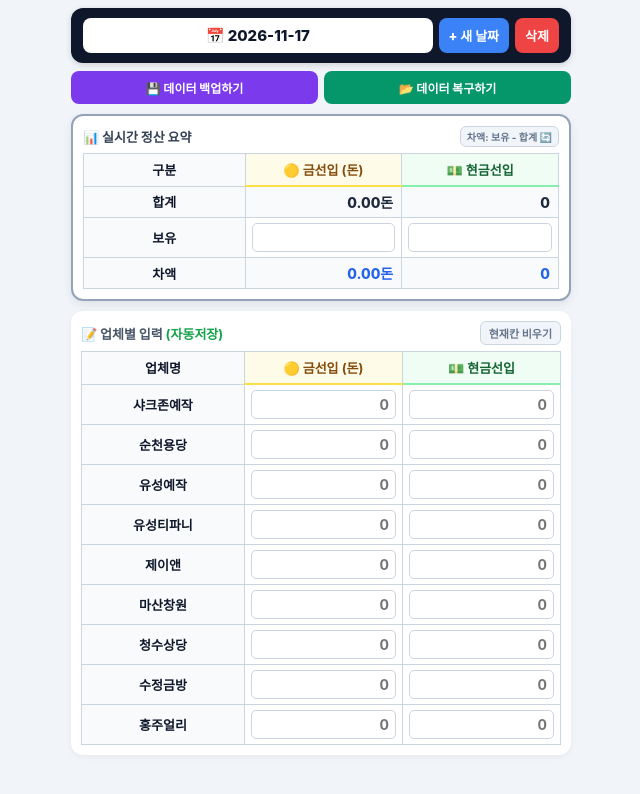
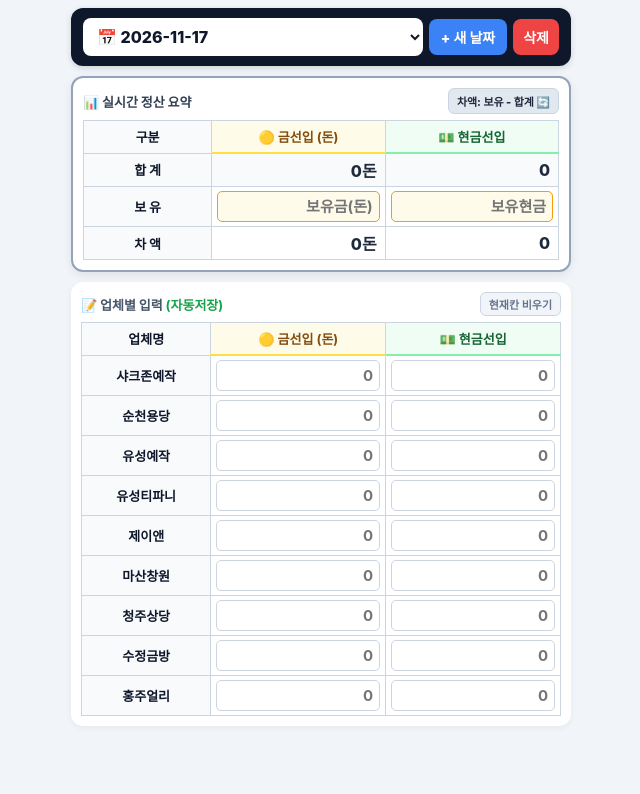
Before and after one commit to Gooam/note, a plain HTML site: page index.html in a window 1280 px wide. Shown: the whole page, without its empty margins (319-959 px from the left). Drawn offline with Linux system fonts and the light colour scheme.

Commit message:
Update index.html

```diff
--- a/index.html
+++ b/index.html
@@ -3,7 +3,7 @@
 <head>
   <meta charset="UTF-8">
   <meta name="viewport" content="width=device-width, initial-scale=1.0, maximum-scale=1.0, user-scalable=no">
-  <title>금선입 장부</title>
+  <title>선입 정산 장부</title>
   <style>
     :root {
       --bg: #f1f5f9;
@@ -18,83 +18,85 @@
       --border: #cbd5e1;
       --blue: #2563eb;
       --red: #dc2626;
-      --purple: #7c3aed;
     }
     * { box-sizing: border-box; font-family: -apple-system, BlinkMacSystemFont, "Malgun Gothic", sans-serif; }
     body { margin: 0; padding: 8px; background: var(--bg); color: #1e293b; }
     .container { max-width: 500px; margin: 0 auto; padding-bottom: 40px; }
 
-    /* 상단 날짜 선택 바 (원래 버튼 배치 유지) */
+    /* 상단 날짜 선택 및 추가 바 */
     .header-bar {
       background: var(--primary); color: #fff; padding: 10px 12px;
       border-radius: 12px; display: flex; justify-content: space-between;
-      align-items: center; gap: 6px; margin-bottom: 8px;
+      align-items: center; gap: 6px; margin-bottom: 10px;
       box-shadow: 0 2px 6px rgba(0,0,0,0.15);
     }
-    .date-select-btn {
-      flex: 1; padding: 8px 6px; font-size: 15px; font-weight: 800;
-      border-radius: 8px; border: none; background: #fff; color: #0f172a; text-align: center; cursor: pointer;
+    .date-select {
+      flex: 1; padding: 8px 10px; font-size: 16px; font-weight: 800;
+      border-radius: 8px; border: none; background: #fff; color: #0f172a;
     }
     .btn {
-      padding: 8px 10px; border-radius: 8px; border: none;
-      font-weight: 800; font-size: 13px; cursor: pointer; white-space: nowrap;
+      padding: 8px 12px; border-radius: 8px; border: none;
+      font-weight: 800; font-size: 14px; cursor: pointer; white-space: nowrap;
     }
     .btn-add { background: #3b82f6; color: #fff; }
-    .btn-del { background: #ef4444; color: #fff; }
+    .btn-del { background: #ef4444; color: #fff; padding: 8px 10px; }
 
-    /* 안전한 백업/복구 버튼 바 추가 */
-    .backup-bar {
-      display: flex; gap: 6px; margin-bottom: 10px;
-    }
-    .btn-backup { flex: 1; background: var(--purple); color: #fff; padding: 8px; border-radius: 8px; border: none; font-weight: 800; font-size: 12px; cursor: pointer; }
-    .btn-restore { flex: 1; background: #059669; color: #fff; padding: 8px; border-radius: 8px; border: none; font-weight: 800; font-size: 12px; cursor: pointer; }
-
-    /* 날짜 선택 목록 팝업 (원래 쓰시던 형태) */
+    /* 날짜 선택 달력 팝업 */
     .modal-bg {
       display: none; position: fixed; top: 0; left: 0; width: 100%; height: 100%;
       background: rgba(0,0,0,0.5); z-index: 100; align-items: center; justify-content: center;
     }
     .modal-box {
-      background: #fff; padding: 18px; border-radius: 14px; width: 90%; max-width: 360px;
-      box-shadow: 0 10px 25px rgba(0,0,0,0.25); text-align: center;
+      background: #fff; padding: 20px; border-radius: 14px; width: 88%; max-width: 340px;
+      text-align: center; box-shadow: 0 10px 25px rgba(0,0,0,0.2);
     }
-    .modal-box h3 { margin: 0 0 12px; font-size: 16px; color: #0f172a; }
-    .modal-list { max-height: 260px; overflow-y: auto; margin-bottom: 14px; border: 1px solid #cbd5e1; border-radius: 8px; text-align: left; }
-    .modal-item { padding: 12px 14px; border-bottom: 1px solid #f1f5f9; font-size: 15px; font-weight: 700; cursor: pointer; display: flex; justify-content: space-between; align-items: center; }
-    .modal-item:hover { background: #eff6ff; }
-    .modal-item.active { background: #eff6ff; color: #2563eb; }
+    .modal-box h3 { margin: 0 0 12px; font-size: 17px; }
+    .modal-box input[type="date"] {
+      width: 100%; padding: 10px; font-size: 17px; font-weight: 700;
+      border: 2px solid #cbd5e1; border-radius: 8px; margin-bottom: 14px;
+    }
+    .modal-btns { display: flex; gap: 8px; }
+    .modal-btns button { flex: 1; padding: 10px; font-size: 15px; font-weight: 700; border-radius: 8px; border: none; cursor: pointer; }
 
-    /* 상단 요약 전광판 */
+    /* 상단 고정 요약 전광판 */
     .summary-card {
       background: var(--card); border-radius: 12px; padding: 10px;
       margin-bottom: 10px; box-shadow: 0 3px 10px rgba(0,0,0,0.08);
-      border: 2px solid #94a3b8;
+      border: 2px solid #94a3b8; position: sticky; top: 4px; z-index: 10;
     }
     .summary-header {
       display: flex; justify-content: space-between; align-items: center;
       margin-bottom: 6px; font-size: 13px; font-weight: 800; color: #334155;
     }
+    .formula-btn {
+      background: #e2e8f0; border: 1px solid #cbd5e1; border-radius: 6px;
+      padding: 4px 8px; font-size: 11px; font-weight: 800; color: #1e293b; cursor: pointer;
+    }
 
     table { width: 100%; border-collapse: collapse; table-layout: fixed; }
-    th, td { border: 1px solid var(--border); padding: 5px 6px; text-align: center; vertical-align: middle; }
-    .col-name { width: 34%; font-weight: 800; font-size: 13px; background: #f8fafc; color: #0f172a; }
-    .col-val { width: 33%; }
-    .col-memo { width: 33%; }
+    th, td { border: 1px solid var(--border); padding: 4px 5px; text-align: center; vertical-align: middle; }
+    .col-name { width: 27%; font-weight: 800; font-size: 13px; background: #f8fafc; color: #0f172a; }
+    .col-gold { width: 36.5%; }
+    .col-cash { width: 36.5%; }
 
     .th-gold { background: var(--gold-bg); color: var(--gold-text); font-size: 13px; border-bottom: 2px solid var(--gold-border); padding: 6px 4px; }
     .th-cash { background: var(--cash-bg); color: var(--cash-text); font-size: 13px; border-bottom: 2px solid var(--cash-border); padding: 6px 4px; }
 
-    .sum-val { font-size: 14px; font-weight: 800; background: #f8fafc; text-align: right; padding-right: 8px; }
+    .sum-val { font-size: 16px; font-weight: 800; background: #f8fafc; text-align: right; padding-right: 8px; }
+    .diff-val { font-size: 16px; font-weight: 800; text-align: right; padding-right: 8px; background: #fff; }
+    .plus { color: var(--blue); }
+    .minus { color: var(--red); }
 
-    /* 입력칸 스타일 */
+    /* 숫자 입력칸 스타일 (폭 줄임) */
     .num-input {
-      width: 100%; padding: 5px 6px; font-size: 14px; font-weight: 700;
+      width: 100%; padding: 5px 6px; font-size: 15px; font-weight: 700;
       text-align: right; border: 1px solid #cbd5e1; border-radius: 5px;
       background: #fff; color: #0f172a; outline: none;
     }
     .num-input:focus { border: 2px solid #2563eb; background: #eff6ff; }
+    .hold-input { background: #fffbeb; border: 1.5px solid #f59e0b; }
 
-    /* 입력 리스트 카드 */
+    /* 업체 리스트 카드 */
     .list-card {
       background: var(--card); border-radius: 12px; padding: 10px;
       box-shadow: 0 2px 6px rgba(0,0,0,0.05); margin-bottom: 12px;
@@ -112,55 +114,48 @@
 <body>
 
 <div class="container">
-  <!-- 1. 상단 날짜 선택 바 -->
+  <!-- 1. 상단 날짜 선택 및 추가 -->
   <div class="header-bar">
-    <button class="date-select-btn" id="dateSelectBtn" onclick="openDateModal()">📅 날짜 선택</button>
-    <button class="btn btn-add" onclick="addNewDate()">+ 새 날짜</button>
+    <select id="dateSelect" class="date-select" onchange="changeDate(this.value)"></select>
+    <button class="btn btn-add" onclick="openDateModal()">+ 새 날짜</button>
     <button class="btn btn-del" onclick="deleteCurrentDate()">삭제</button>
   </div>
 
-  <!-- 안전한 백업 및 복구 버튼 바 -->
-  <div class="backup-bar">
-    <button class="btn-backup" onclick="backupDataFile()">💾 데이터 백업하기</button>
-    <button class="btn-restore" onclick="triggerRestoreFile()">📂 데이터 복구하기</button>
-    <input type="file" id="restoreFileObj" style="display:none" accept=".json" onchange="restoreDataFile(event)">
-  </div>
-
-  <!-- 2. 상단 요약 전광판 -->
+  <!-- 2. 상단 고정 요약 전광판 (합계 / 보유 / 차액) -->
   <div class="summary-card">
     <div class="summary-header">
       <span>📊 실시간 정산 요약</span>
-      <button class="btn-reset" onclick="toggleCalcMode()" id="modeBtn" style="font-size:10px; padding:2px 6px;">차액: 보유 - 합계 🔄</button>
+      <button class="formula-btn" id="formulaBtn" onclick="toggleFormula()">차액: 보유 - 합계 🔄</button>
     </div>
     <table>
       <thead>
         <tr>
           <th class="col-name">구분</th>
-          <th class="col-val th-gold">🟡 금선입 (돈)</th>
-          <th class="col-memo th-cash">💵 현금선입</th>
+          <th class="col-gold th-gold">🟡 금선입 (돈)</th>
+          <th class="col-cash th-cash">💵 현금선입</th>
         </tr>
       </thead>
       <tbody>
         <tr>
-          <td class="col-name" id="sumLabel1">합계</td>
-          <td class="sum-val" id="sumGold">0</td>
+          <td class="col-name">합 계</td>
+          <td class="sum-val" id="sumGold">0돈</td>
           <td class="sum-val" id="sumCash">0</td>
         </tr>
         <tr>
-          <td class="col-name" id="sumLabel2">보유</td>
-          <td><input type="text" inputmode="decimal" class="num-input" id="holdGold" value="0" oninput="onHoldInput('gold', this)" style="text-align:right; font-size:14px; font-weight:800;"></td>
-          <td><input type="text" inputmode="numeric" class="num-input" id="holdCash" value="0" oninput="onHoldInput('cash', this)" style="text-align:right; font-size:14px; font-weight:800;"></td>
+          <td class="col-name">보 유</td>
+          <td><input type="text" inputmode="decimal" class="num-input hold-input" id="holdGold" placeholder="보유금(돈)" oninput="onHoldInput('gold', this)"></td>
+          <td><input type="text" inputmode="numeric" class="num-input hold-input" id="holdCash" placeholder="보유현금" oninput="onHoldInput('cash', this)"></td>
         </tr>
         <tr>
-          <td class="col-name" id="sumLabel3">차액</td>
-          <td class="sum-val" id="diffGold" style="color:#2563eb;">0</td>
-          <td class="sum-val" id="diffCash" style="color:#2563eb;">0</td>
+          <td class="col-name">차 액</td>
+          <td class="diff-val" id="diffGold">0돈</td>
+          <td class="diff-val" id="diffCash">0</td>
         </tr>
       </tbody>
     </table>
   </div>
 
-  <!-- 3. 업체별 입력 표 -->
+  <!-- 3. 9개 고정 업체 입력 표 -->
   <div class="list-card">
     <div class="list-title">
       <span>📝 업체별 입력 <span style="color:#16a34a; font-weight:700;">(자동저장)</span></span>
@@ -170,39 +165,39 @@
       <thead>
         <tr>
           <th class="col-name">업체명</th>
-          <th class="col-val th-gold">🟡 금선입 (돈)</th>
-          <th class="col-memo th-cash">💵 현금선입</th>
+          <th class="col-gold th-gold">🟡 금선입 (돈)</th>
+          <th class="col-cash th-cash">💵 현금선입</th>
         </tr>
       </thead>
-      <tbody id="itemBody"></tbody>
+      <tbody id="vendorBody"></tbody>
     </table>
   </div>
 </div>
 
-<!-- 날짜 선택 목록 팝업 -->
+<!-- 날짜 선택 달력 팝업 -->
 <div class="modal-bg" id="dateModal">
   <div class="modal-box">
-    <h3>📅 저장된 날짜 선택</h3>
-    <div class="modal-list" id="modalDateList"></div>
-    <button class="btn" style="background:#cbd5e1; color:#334155; width:100%; padding:10px;" onclick="closeDateModal()">닫기</button>
+    <h3>📅 추가할 날짜 선택</h3>
+    <input type="date" id="newDateInput">
+    <div class="modal-btns">
+      <button style="background:#e2e8f0; color:#334155;" onclick="closeDateModal()">취소</button>
+      <button style="background:#2563eb; color:#fff;" onclick="confirmAddDate()">칸 생성</button>
+    </div>
   </div>
 </div>
 
 <script>
-  // 원래 쓰시던 고유 데이터 저장소 키 유지 (데이터 100% 보존)
-  const STORAGE_KEY = "my_gold_note_ledger";
-
-  const DEFAULT_COMPANIES = [
+  const VENDORS = [
     "샤크존예작", "순천용당", "유성예작", "유성티파니",
-    "제이앤", "마산창원", "청수상당", "수정금방", "홍주얼리"
+    "제이앤", "마산창원", "청주상당", "수정금방", "홍주얼리"
   ];
 
+  const STORAGE_KEY = "naemin_mobile_ledger_v2";
   let appData = {
+    formulaMode: "holdMinusSum",
     currentDate: "",
     records: {}
   };
-
-  let isHoldMinusSum = true;
 
   function getTodayStr() {
     const d = new Date();
@@ -213,10 +208,8 @@
   }
 
   function createEmptyRecord() {
-    const rec = { holdGold: "", holdCash: "", companies: {} };
-    DEFAULT_COMPANIES.forEach(name => {
-      rec.companies[name] = { gold: "", cash: "" };
-    });
+    const rec = { holdGold: "", holdCash: "", vendors: {} };
+    VENDORS.forEach(v => { rec.vendors[v] = { gold: "", cash: "" }; });
     return rec;
   }
 
@@ -225,73 +218,19 @@
     if (saved) {
       try { appData = JSON.parse(saved); } catch (e) {}
     }
-    const today = getTodayStr();
-    if (!appData.records) appData.records = {};
-
-    Object.keys(appData.records).forEach(d => {
-      const rec = appData.records[d];
-      if (rec && rec.companies) {
-        DEFAULT_COMPANIES.forEach(name => {
-          if (!rec.companies[name]) rec.companies[name] = { gold: "", cash: "" };
-        });
-      }
-    });
-
     const dates = Object.keys(appData.records).sort().reverse();
     if (dates.length === 0) {
+      const today = getTodayStr();
       appData.records[today] = createEmptyRecord();
       appData.currentDate = today;
-    } else {
-      if (!appData.currentDate || !appData.records[appData.currentDate]) {
-        appData.currentDate = dates[0];
-      }
+    } else if (!appData.currentDate || !appData.records[appData.currentDate]) {
+      appData.currentDate = dates[0];
     }
     saveData();
   }
 
   function saveData() {
     localStorage.setItem(STORAGE_KEY, JSON.stringify(appData));
-  }
-
-  /* 안전한 백업 및 복구 기능 함수 */
-  function backupDataFile() {
-    const dataStr = "data:text/json;charset=utf-8," + encodeURIComponent(JSON.stringify(appData));
-    const dlAnchor = document.createElement('a');
-    const dateStr = getTodayStr();
-    dlAnchor.setAttribute("href", dataStr);
-    dlAnchor.setAttribute("download", `금선입장부_백업_${dateStr}.json`);
-    document.body.appendChild(dlAnchor);
-    dlAnchor.click();
-    dlAnchor.remove();
-  }
-
-  function triggerRestoreFile() {
-    if (confirm("기존에 입력된 데이터 위에 백업 파일을 덮어씌우게 됩니다. 복구하시겠습니까?")) {
-      document.getElementById("restoreFileObj").click();
-    }
-  }
-
-  function restoreDataFile(event) {
-    const file = event.target.files[0];
-    if (!file) return;
-    const reader = new FileReader();
-    reader.onload = function(e) {
-      try {
-        const parsed = JSON.parse(e.target.result);
-        if (parsed && parsed.records) {
-          appData = parsed;
-          saveData();
-          renderTable();
-          alert("데이터가 성공적으로 복구되었습니다!");
-        } else {
-          alert("올바른 백업 파일 형식이 아닙니다.");
-        }
-      } catch (err) {
-        alert("파일을 읽는 중 오류가 발생했습니다.");
-      }
-    };
-    reader.readAsText(file);
-    event.target.value = "";
   }
 
   function parseNum(val) {
@@ -301,147 +240,150 @@
     return isNaN(num) ? 0 : num;
   }
 
+  function formatGold(num) {
+    if (num === 0) return "0돈";
+    return Number(num.toFixed(2)).toLocaleString('ko-KR', { maximumFractionDigits: 2 }) + "돈";
+  }
+
   function formatCash(num) {
     return Math.round(num).toLocaleString('ko-KR');
   }
 
-  function formatGold(num) {
-    return Number(num).toFixed(2);
+  function formatCashInput(str) {
+    if (!str) return "";
+    const isMinus = str.trim().startsWith("-");
+    const raw = str.replace(/[^0-9]/g, "");
+    if (!raw) return isMinus ? "-" : "";
+    return (isMinus ? "-" : "") + Number(raw).toLocaleString('ko-KR');
   }
 
-  function formatInputVal(str, isDecimal = false) {
-    if (!str && str !== 0) return "";
-    const s = String(str);
-    const isMinus = s.trim().startsWith("-");
-    const raw = isDecimal ? s.replace(/[^0-9.]/g, "") : s.replace(/[^0-9]/g, "");
-    if (!raw) return isMinus ? "-" : "";
-    return (isMinus ? "-" : "") + raw;
+  function renderDateSelect() {
+    const sel = document.getElementById("dateSelect");
+    const dates = Object.keys(appData.records).sort().reverse();
+    sel.innerHTML = "";
+    dates.forEach(d => {
+      const opt = document.createElement("option");
+      opt.value = d;
+      opt.textContent = `📅 ${d}`;
+      if (d === appData.currentDate) opt.selected = true;
+      sel.appendChild(opt);
+    });
   }
 
-  function renderTable() {
-    document.getElementById("dateSelectBtn").textContent = `📅 ${appData.currentDate || "날짜 없음"}`;
+  function renderVendorTable() {
+    const tbody = document.getElementById("vendorBody");
+    tbody.innerHTML = "";
+    const rec = appData.records[appData.currentDate];
 
-    const rec = appData.records[appData.currentDate] || createEmptyRecord();
-    if (!appData.records[appData.currentDate]) {
-      appData.records[appData.currentDate] = rec;
-    }
-
-    document.getElementById("holdGold").value = formatInputVal(rec.holdGold, true);
-    document.getElementById("holdCash").value = formatInputVal(rec.holdCash, false);
-
-    const tbody = document.getElementById("itemBody");
-    tbody.innerHTML = "";
-
-    const companyNames = Object.keys(rec.companies || {});
-    companyNames.forEach(name => {
-      const item = rec.companies[name] || { gold: "", cash: "" };
+    VENDORS.forEach(v => {
+      const vData = (rec.vendors && rec.vendors[v]) ? rec.vendors[v] : { gold: "", cash: "" };
       const tr = document.createElement("tr");
       tr.innerHTML = `
-        <td class="col-name"><span style="font-size:13px; font-weight:800; color:#0f172a;">${name}</span></td>
+        <td class="col-name">${v}</td>
         <td>
           <input type="text" inputmode="decimal" class="num-input"
-            value="${formatInputVal(item.gold, true)}" placeholder="0"
-            oninput="onItemInput('${name}', 'gold', this)">
+            value="${vData.gold}" placeholder="0"
+            oninput="onVendorInput('${v}', 'gold', this)">
         </td>
         <td>
           <input type="text" inputmode="numeric" class="num-input"
-            value="${formatInputVal(item.cash, false)}" placeholder="0"
-            oninput="onItemInput('${name}', 'cash', this)">
+            value="${formatCashInput(String(vData.cash))}" placeholder="0"
+            oninput="onVendorInput('${v}', 'cash', this)">
         </td>
       `;
       tbody.appendChild(tr);
     });
 
+    document.getElementById("holdGold").value = rec.holdGold || "";
+    document.getElementById("holdCash").value = formatCashInput(String(rec.holdCash || ""));
+    updateFormulaBtnText();
     calculateTotals();
   }
 
-  function onItemInput(companyName, type, el) {
+  function onVendorInput(vendor, type, el) {
     const rec = appData.records[appData.currentDate];
-    if (!rec || !rec.companies[companyName]) return;
-    rec.companies[companyName][type] = el.value;
+    if (type === 'cash') {
+      const formatted = formatCashInput(el.value);
+      el.value = formatted;
+      rec.vendors[vendor].cash = formatted.replace(/,/g, '');
+    } else {
+      rec.vendors[vendor].gold = el.value;
+    }
     saveData();
     calculateTotals();
   }
 
   function onHoldInput(type, el) {
     const rec = appData.records[appData.currentDate];
-    if (!rec) return;
-    if (type === 'gold') rec.holdGold = el.value;
-    if (type === 'cash') rec.holdCash = el.value;
+    if (type === 'cash') {
+      const formatted = formatCashInput(el.value);
+      el.value = formatted;
+      rec.holdCash = formatted.replace(/,/g, '');
+    } else {
+      rec.holdGold = el.value;
+    }
     saveData();
     calculateTotals();
   }
 
   function calculateTotals() {
-    let totalGold = 0;
-    let totalCash = 0;
+    const rec = appData.records[appData.currentDate];
+    let sumG = 0, sumC = 0;
 
-    const rec = appData.records[appData.currentDate];
-    if (rec && rec.companies) {
-      Object.keys(rec.companies).forEach(name => {
-        totalGold += parseNum(rec.companies[name].gold);
-        totalCash += parseNum(rec.companies[name].cash);
-      });
-    }
-
-    document.getElementById("sumGold").textContent = formatGold(totalGold) + "돈";
-    document.getElementById("sumCash").textContent = formatCash(totalCash);
+    VENDORS.forEach(v => {
+      if (rec.vendors && rec.vendors[v]) {
+        sumG += parseNum(rec.vendors[v].gold);
+        sumC += parseNum(rec.vendors[v].cash);
+      }
+    });
 
     const holdG = parseNum(rec.holdGold);
     const holdC = parseNum(rec.holdCash);
 
-    let diffG = isHoldMinusSum ? (holdG - totalGold) : (totalGold - holdG);
-    let diffC = isHoldMinusSum ? (holdC - totalCash) : (totalCash - holdC);
+    const diffG = appData.formulaMode === "holdMinusSum" ? (holdG - sumG) : (sumG - holdG);
+    const diffC = appData.formulaMode === "holdMinusSum" ? (holdC - sumC) : (sumC - holdC);
 
-    const diffGoldEl = document.getElementById("diffGold");
-    const diffCashEl = document.getElementById("diffCash");
+    document.getElementById("sumGold").textContent = formatGold(sumG);
+    document.getElementById("sumCash").textContent = formatCash(sumC);
 
-    diffGoldEl.textContent = formatGold(diffG) + "돈";
-    diffCashEl.textContent = formatCash(diffC);
-
-    diffGoldEl.style.color = diffG < 0 ? "#dc2626" : "#2563eb";
-    diffCashEl.style.color = diffC < 0 ? "#dc2626" : "#2563eb";
+    setDiffCell("diffGold", diffG, true);
+    setDiffCell("diffCash", diffC, false);
   }
 
-  function toggleCalcMode() {
-    isHoldMinusSum = !isHoldMinusSum;
-    const btn = document.getElementById("modeBtn");
-    const l1 = document.getElementById("sumLabel1");
-    const l2 = document.getElementById("sumLabel2");
-    const l3 = document.getElementById("sumLabel3");
+  function setDiffCell(id, val, isGold) {
+    const el = document.getElementById(id);
+    const rounded = isGold ? Number(val.toFixed(2)) : Math.round(val);
+    const prefix = rounded > 0 ? "+" : "";
+    if (isGold) {
+      el.textContent = prefix + formatGold(rounded);
+    } else {
+      el.textContent = prefix + formatCash(rounded);
+    }
+    el.className = "diff-val " + (rounded > 0 ? "plus" : (rounded < 0 ? "minus" : ""));
+  }
 
-    if (isHoldMinusSum) {
-      btn.textContent = "차액: 보유 - 합계 🔄";
-      l1.textContent = "합계";
-      l2.textContent = "보유";
-      l3.textContent = "차액";
-    } else {
-      btn.textContent = "차액: 합계 - 보유 🔄";
-      l1.textContent = "보유";
-      l2.textContent = "합계";
-      l3.textContent = "차액";
-    }
+  function toggleFormula() {
+    appData.formulaMode = appData.formulaMode === "holdMinusSum" ? "sumMinusHold" : "holdMinusSum";
+    saveData();
+    updateFormulaBtnText();
     calculateTotals();
   }
 
+  function updateFormulaBtnText() {
+    const btn = document.getElementById("formulaBtn");
+    btn.textContent = appData.formulaMode === "holdMinusSum"
+      ? "차액: 보유 - 합계 🔄"
+      : "차액: 합계 - 보유 🔄";
+  }
+
+  function changeDate(newDate) {
+    appData.currentDate = newDate;
+    saveData();
+    renderVendorTable();
+  }
+
   function openDateModal() {
-    const listEl = document.getElementById("modalDateList");
-    listEl.innerHTML = "";
-    const dates = Object.keys(appData.records).sort().reverse();
-
-    dates.forEach(d => {
-      const div = document.createElement("div");
-      div.className = `modal-item ${d === appData.currentDate ? 'active' : ''}`;
-      div.innerHTML = `<span>📅 ${d}</span> <span>${d === appData.currentDate ? '🟢 선택됨' : ''}</span>`;
-      div.onclick = () => {
-        appData.currentDate = d;
-        saveData();
-        renderTable();
-        closeDateModal();
-      };
-      listEl.appendChild(div);
-    });
-
+    document.getElementById("newDateInput").value = getTodayStr();
     document.getElementById("dateModal").style.display = "flex";
   }
 
@@ -449,42 +391,43 @@
     document.getElementById("dateModal").style.display = "none";
   }
 
-  function addNewDate() {
-    const newD = prompt("추가할 날짜를 입력하세요 (예: 2026-11-18)", getTodayStr());
-    if (!newD) return;
-    if (!appData.records[newD]) {
-      appData.records[newD] = createEmptyRecord();
+  function confirmAddDate() {
+    const d = document.getElementById("newDateInput").value;
+    if (!d) return;
+    if (!appData.records[d]) {
+      appData.records[d] = createEmptyRecord();
     }
-    appData.currentDate = newD;
+    appData.currentDate = d;
     saveData();
-    renderTable();
+    renderDateSelect();
+    renderVendorTable();
+    closeDateModal();
   }
 
   function clearCurrentInputs() {
-    if (!appData.currentDate) return;
-    if (!confirm(`[${appData.currentDate}] 날짜의 입력된 내용을 모두 비우시겠습니까?`)) return;
+    if (!confirm(`[${appData.currentDate}] 날짜의 입력된 숫자를 모두 0으로 비우시겠습니까?`)) return;
     appData.records[appData.currentDate] = createEmptyRecord();
     saveData();
-    renderTable();
+    renderVendorTable();
   }
 
   function deleteCurrentDate() {
-    if (!appData.currentDate) return;
     const dates = Object.keys(appData.records);
     if (dates.length <= 1) {
-      alert("마지막 남은 날짜는 삭제할 수 없습니다.");
-      return;
+      clearCurrentInputs();
+    } else {
+      if (!confirm(`[${appData.currentDate}] 날짜 기록을 아예 삭제하시겠습니까?`)) return;
+      delete appData.records[appData.currentDate];
+      appData.currentDate = Object.keys(appData.records).sort().reverse()[0];
+      saveData();
+      renderDateSelect();
+      renderVendorTable();
     }
-    if (!confirm(`[${appDate.currentDate}] 날짜 기록을 삭제하시겠습니까?`)) return;
-    delete appData.records[appData.currentDate];
-    const remainDates = Object.keys(appData.records).sort().reverse();
-    appData.currentDate = remainDates[0];
-    saveData();
-    renderTable();
   }
 
   loadData();
-  renderTable();
+  renderDateSelect();
+  renderVendorTable();
 </script>
 </body>
 </html>
```
